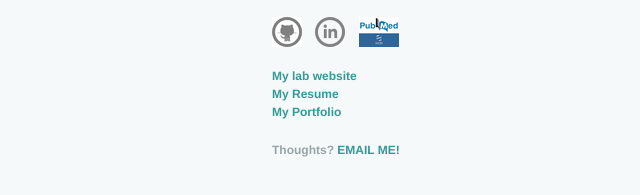
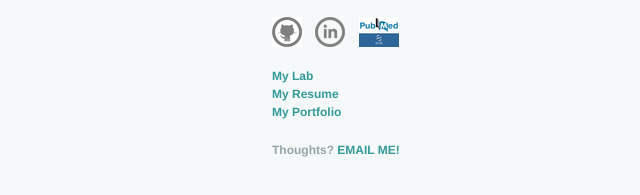
Before and after one commit to D-wags/D-wags.github.io, a plain HTML site: page index.html in a window 1280 px wide. Shown: the part 337-532 px from the top of the page, 96-736 px from the left. Drawn offline with Linux system fonts and the light colour scheme.

Commit message:
typo fix

```diff
--- a/index.html
+++ b/index.html
@@ -40,7 +40,7 @@
 			</ul>
 
 			<p>
-				<a href="http://keatinge-clay.cm.utexas.edu/research/">My lab website
+				<a href="http://keatinge-clay.cm.utexas.edu/research/">My Lab
 				</a><br>
 				<a href="Wagner_CV.pdf">My Resume
 				</a><br>
```
